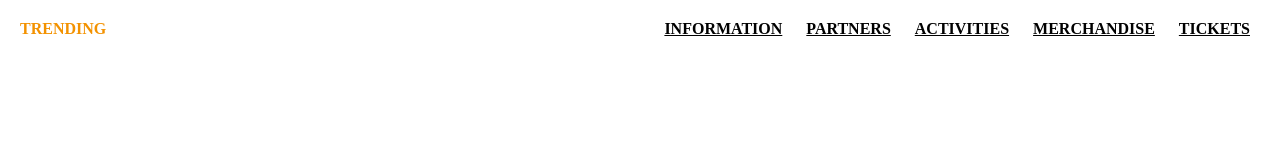
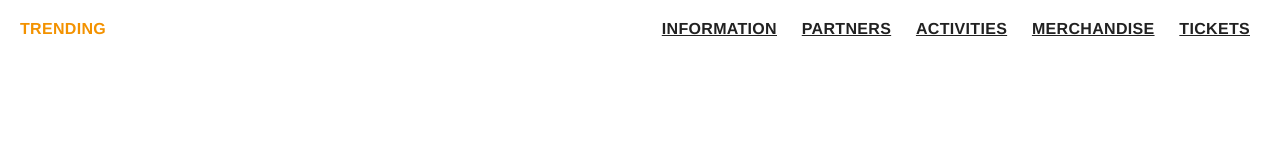
Before and after one commit to WISVCH/lustrum-custom-elements, a website: page index.html in a window 1280 px wide. Drawn offline with Linux system fonts and the light colour scheme.

Commit message:
Add default font for increased readibility

```diff
--- a/index.html
+++ b/index.html
@@ -23,13 +23,22 @@
 
     <link rel="manifest" href="manifest.json">
     <style>
-      html, body {
+      html {
         margin: 0;
         --primary-color: #5DC5EA;
         --secondary-color: #F39200;
         --tertiary-color: #8BD1EF;
 
         --header-height: 64px;
+      }
+
+      body {
+        margin: 0;
+        color: #212121;
+        font-family: "Helvetica Neue", "Calibri Light", Roboto, sans-serif;
+        -webkit-font-smoothing: antialiased;
+        -moz-osx-font-smoothing: grayscale;
+        letter-spacing: 0.02em;
       }
 
       header {
```
